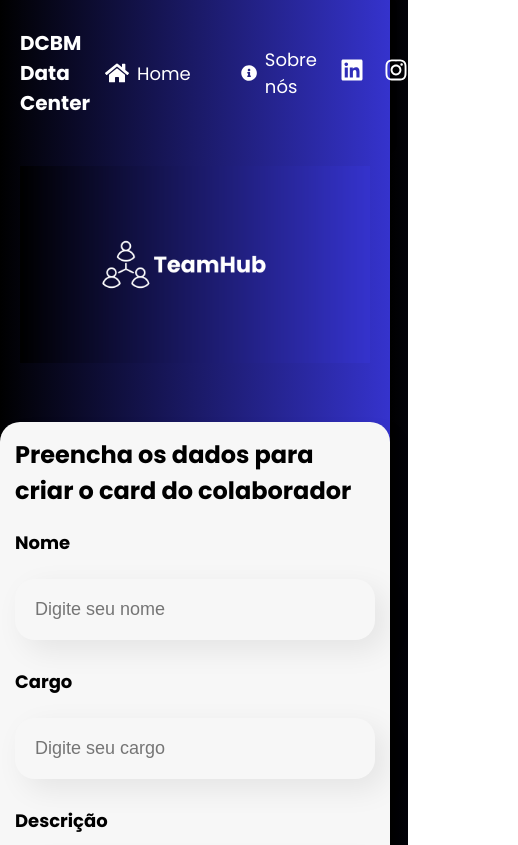
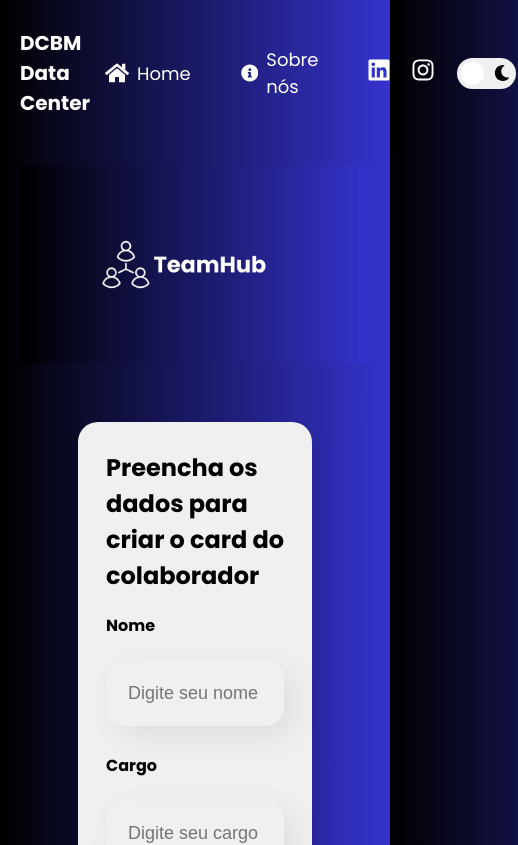
Before and after one commit to GustavoGodoiDev/Organo-teams, a React (Create React App) app: page / in a window 390 px wide. Shown: the top 845 px of the page, 518 px wide, since content can reach past the window. Built offline with nearby package versions, Linux system fonts and the light colour scheme.

Commit message:
Inclusão de modo light/dark

```diff
--- a/src/componentes/Formulario/Formulario.css
+++ b/src/componentes/Formulario/Formulario.css
@@ -1,5 +1,3 @@
-@import '../../variable.css';
-
 .formulario {
     display: flex;
     justify-content: center;
@@ -10,7 +8,7 @@
 
 .formulario form {
     max-width: 60%;
-    background-color: var(--cor-terciaria-branco);
+    background-color: var(--cor-fundo-claro);
     border-radius: 20px;
     padding: var(--padding-large) var(--padding-large);
     box-shadow: 8px 8px 16px var(--cor-borda);
@@ -19,36 +17,9 @@
     transition: all 0.3s ease;
 }
 
-@media (max-width: 1024px) {
-    .formulario form {
-        max-width: 80%;
-        padding: var(--padding-medium) var(--padding-medium);
-    }
-}
-
-@media (max-width: 768px) {
-    .formulario form {
-        max-width: 90%;
-        padding: var(--padding-small) var(--padding-small);
-    }
-}
-
-@media (max-width: 480px) {
-    .formulario form {
-        max-width: 100%;
-        padding: var(--padding-small) var(--padding-small);
-    }
-}
-
-.campo-texto {
-    margin-bottom: var(--padding-small);
-}
-
-.campo-texto label {
-    display: block;
-    margin-bottom: var(--padding-small);
-    font-size: var(--font-size-medium);
-    font-weight: var(--font-weight-bold);
+body.dark-mode .formulario form {
+    background-color: var(--cor-fundo-escuro);
+    box-shadow: 8px 8px 16px var(--cor-borda-escura);
 }
 
 .campo-texto input,
@@ -57,12 +28,37 @@
     background-color: var(--cor-fundo-rodape);
     box-shadow: 10px 10px 30px var(--cor-borda);
     width: 100%;
-    border: none;
+    border: 2px solid white;
+    border-color: var(--cor-fundo-claro);
     font-size: var(--font-size-medium);
     padding: var(--padding-medium);
     box-sizing: border-box;
     border-radius: 20px;
     transition: all ease 0.3s;
+}
+
+/* Hover nos campos de input, select e textarea */
+.campo-texto input:hover,
+.campo-texto select:hover,
+.campo-texto textarea:hover {
+    scale: 1.03;
+}
+
+/* Modo escuro: hover nos campos */
+body.dark-mode .campo-texto input:hover,
+body.dark-mode .campo-texto select:hover,
+body.dark-mode .campo-texto textarea:hover {
+    scale: 1.03;
+}
+
+/* Adicionando borda branca nos campos de entrada no modo escuro */
+body.dark-mode .campo-texto input,
+body.dark-mode .campo-texto select,
+body.dark-mode .campo-texto textarea {
+    background-color: var(--cor-fundo-escuro);
+    color: var(--cor-texto-claro);
+    box-shadow: 10px 10px 30px var(--cor-borda-escura);
+    border: 2px solid white; /* Borda fina branca */
 }
 
 .campo-texto input:focus,
@@ -72,156 +68,42 @@
     outline: none;
 }
 
-.campo-texto input:hover,
-.campo-texto select:hover,
-.campo-texto textarea:hover {
-    scale: 1.03;
-}
-
-.campo-texto textarea {
-    resize: vertical;
-    min-height: 120px;
-}
-
-.erro-time {
-    color: #e74c3c;
-    font-size: var(--font-size-small);
-    font-weight: var(--font-weight-bold);
-    margin-top: var(--padding-small);
-}
-
-.cropper-modal {
-    position: fixed;
-    top: 0;
-    left: 0;
-    right: 0;
-    bottom: 0;
-    background-color: rgba(0, 0, 0, 0.6);
-    display: flex;
-    justify-content: center;
-    align-items: center;
-    z-index: 9999;
-}
-
-.cropper-container {
-    position: relative;
-    width: 100%;
-    max-width: 600px;
-    height: 500px;
-    border: 2px solid #eaeaea;
-    border-radius: 10px;
-    overflow: hidden;
-    background-color: #000000;
-    display: flex;
-    align-items: center;
-    justify-content: center;
-    box-shadow: 0 4px 10px rgba(0, 0, 0, 0.1);
-}
-
-.cropper-controls {
-    display: flex;
-    justify-content: center;
-    gap: var(--padding-small);
-    width: 100%;
-    padding: var(--padding-medium);
-    position: absolute;
-    bottom: 0;
-    background-color: #d3d3d3;
-    border-top: 1px solid #eaeaea;
-    box-shadow: 0 -4px 10px rgba(0, 0, 0, 0.1);
-    border-radius: 0 0 10px 10px;
-    z-index: 100;
-    align-items: center;
-}
-
-.cropper-button {
-    padding: var(--padding-small) var(--padding-large);
-    font-weight: var(--font-weight-bold);
-    border-radius: 30px;
-    cursor: pointer;
-    font-size: var(--font-size-medium);
-    transition: background-color 0.3s ease, transform 0.3s ease;
-    display: inline-flex;
-    align-items: center;
-    justify-content: center;
-    text-align: center;
-    margin: var(--padding-small);
+body.dark-mode .campo-texto input:focus,
+body.dark-mode .campo-texto select:focus,
+body.dark-mode .campo-texto textarea:focus {
+    border-color: var(--cor-primaria-escura);
 }
 
 .cropper-button.confirmar {
     background-color: #0084ff;
     color: var(--text-color-light);
     border: none;
-    margin: var(--padding-small);
+    transition: background-color 0.3s;
 }
 
+/* Hover no botão confirmar */
 .cropper-button.confirmar:hover {
-    background-color: #3b5bd2;
-    transform: scale(1.05);
+    background-color: #006db3;
+}
+
+/* Modo escuro: hover no botão confirmar */
+body.dark-mode .cropper-button.confirmar:hover {
+    background-color: var(--cor-primaria-escura-hover);
 }
 
 .cropper-button.cancelar {
     background-color: #ff1900;
     color: var(--text-color-light);
     border: none;
+    transition: background-color 0.3s;
 }
 
+/* Hover no botão cancelar */
 .cropper-button.cancelar:hover {
-    background-color: #c0392b;
-    transform: scale(1.05);
+    background-color: #e50000;
 }
 
-input[type="range"] {
-    width: 100%;
-    max-width: 300px;
-    margin: var(--padding-small) 0;
+/* Modo escuro: hover no botão cancelar */
+body.dark-mode .cropper-button.cancelar:hover {
+    background-color: var(--cor-secundaria-escura-hover);
 }
-
-.cropper-container img {
-    max-width: 100%;
-    height: auto;
-    object-fit: cover;
-}
-
-.preview-imagem {
-    margin-top: var(--padding-large);
-    text-align: left;
-    display: block;
-    width: 120px;
-    height: auto;
-    object-fit: cover;
-    overflow: visible;
-    z-index: 10;
-    position: relative;
-    margin-left: var(--padding-small);
-}
-
-.preview-imagem img {
-    width: 100%;
-    height: 100%;
-    object-fit: cover;
-    border-radius: 20px;
-    box-shadow: 8px 8px 16px rgba(0,0,0, 0.08);
-}
-
-.preview-imagem button {
-    background-color: #0037ff;
-    display: block;
-    margin-top: var(--padding-medium);
-    padding: var(--padding-small) var(--padding-large);
-    font-size: var(--font-size-medium);
-    font-weight: var(--font-weight-bold);
-    border-radius: 10px;
-    color: var(--text-color-light);
-    cursor: pointer;
-    transition: background-color 0.3s ease, transform 0.3s ease;
-    margin-left: 0;
-    width: 100%;
-    z-index: 20;
-    box-shadow: 8px 8px 16px rgba(0,0,0, 0.08);
-}
-
-.preview-imagem button:hover {
-    background-color: #000000;
-    transform: scale(1.05);
-}
--- a/src/componentes/Header/header.css
+++ b/src/componentes/Header/header.css
@@ -1,6 +1,4 @@
-/* Header.css */
-
-/* Definindo o estilo geral do header */
+/* Estilo geral do header */
 .header {
     background: var(--gradient-background);
     font-family: var(--font-family-principal);
@@ -8,7 +6,8 @@
     display: flex;
     justify-content: center;
     align-items: center;
-    box-shadow: 0 2px 8px rgba(0, 0, 0, 0.1);  /* Sombras para dar destaque */
+    box-shadow: 0 2px 8px rgba(0, 0, 0, 0.1);
+    transition: background-color 0.3s ease, color 0.3s ease;
 }
 
 /* Container do header */
@@ -27,6 +26,7 @@
     font-weight: var(--font-weight-bold);
     color: var(--cor-texto-terciario);
     margin: 0;
+    transition: color 0.3s ease;
 }
 
 /* Navbar */
@@ -35,6 +35,7 @@
     justify-content: space-between;
     align-items: center;
     flex-grow: 1;
+    gap: var(--margin-medium);
 }
 
 /* Links da navbar */
@@ -69,6 +70,7 @@
 .navbar-links a svg {
     margin-right: 8px;
     font-size: 20px;
+    transition: color 0.3s ease;
 }
 
 /* Redes sociais na navbar */
@@ -86,7 +88,122 @@
     color: var(--primary-color);
 }
 
-/* Estilo para os ícones sociais */
-.navbar-social a svg {
-    font-size: 24px;
+/* Estilo do botão de alternância do tema (switch) */
+.theme-switch {
+    position: relative;
+    display: inline-block;
+    width: 70px;  /* Aumentado para melhorar a área de clique */
+    height: 35px; /* Mantido o mesmo tamanho */
+    border-radius: 50px;
+    border: 2px solid transparent; /* Borda invisível por padrão */
+    transition: border-color 0.3s ease;
 }
+
+/* A área de fundo do switch */
+.theme-switch input {
+    opacity: 0;
+    width: 0;
+    height: 0;
+}
+
+.theme-switch .slider {
+    position: absolute;
+    cursor: pointer;
+    top: 0;
+    left: 0;
+    right: 0;
+    bottom: 0;
+    background-color: var(--cor-fundo-claro);
+    transition: background-color 0.3s ease;
+    border-radius: 50px;
+    display: flex;
+    justify-content: space-between; /* Alinha os ícones aos extremos */
+    align-items: center;
+    padding: 0 6px;  /* Garantir espaçamento adequado */
+}
+
+/* A bolinha dentro do switch */
+.theme-switch .slider:before {
+    content: "";
+    position: absolute;
+    left: 4px;
+    top: 4px;
+    width: 23px;
+    height: 23px;
+    background-color: white;
+    border-radius: 50%;
+    transition: transform 0.3s ease, background-color 0.3s ease;
+    display: flex;
+    justify-content: center;
+    align-items: center;
+    font-size: 18px;
+    z-index: 0;
+}
+
+/* Quando o input está marcado (modo escuro), a bolinha vai para a direita */
+.theme-switch input:checked + .slider {
+    background-color: var(--cor-fundo-escuro);
+}
+
+/* Quando o input está marcado (modo escuro), a bolinha fica preta */
+.theme-switch input:checked + .slider:before {
+    transform: translateX(35px); /* Move a bolinha para a direita */
+    background-color: black;
+}
+
+/* Ícones dentro da bolinha */
+.theme-switch .slider .sun,
+.theme-switch .slider .moon {
+    display: none;  /* Oculta os ícones por padrão */
+    font-size: 18px;  /* Ajusta o tamanho dos ícones */
+    z-index: 2;
+}
+
+/* Ícone da lua no modo escuro */
+.theme-switch input:checked + .slider .moon {
+    display: block;
+    color: white;  /* Cor da lua */
+}
+
+/* Ícone do sol no modo claro */
+.theme-switch input:not(:checked) + .slider .sun {
+    display: block;
+    color: black;  /* Cor do sol */
+}
+
+/* Borda branca no modo escuro */
+body.dark-mode .theme-switch {
+    border-color: white;
+}
+
+/* Estilos para o modo escuro */
+body.dark-mode {
+    background-color: #121212;
+    color: #eaeaea;
+    transition: background-color 0.3s ease, color 0.3s ease;
+}
+
+body.dark-mode .header {
+    background-color: #333;
+}
+
+body.dark-mode .navbar-links a {
+    color: #eaeaea;
+}
+
+body.dark-mode .navbar-social a {
+    color: #eaeaea;
+}
+
+body.dark-mode .navbar-links a:hover,
+body.dark-mode .navbar-social a:hover {
+    color: var(--primary-color);
+}
+
+body.dark-mode .header-logo h1 {
+    color: var(--cor-texto-terciario);
+}
+
+body.dark-mode .theme-switch .slider {
+    background-color: var(--cor-primaria-escura);
+}
--- a/src/componentes/Header/header.js
+++ b/src/componentes/Header/header.js
@@ -1,17 +1,21 @@
-import React from "react";
-import { FaHome, FaInfoCircle, FaLinkedin, FaInstagram } from "react-icons/fa"; // Importando os ícones
+import React, { useState } from "react";
+import { FaHome, FaInfoCircle, FaLinkedin, FaInstagram, FaSun, FaMoon } from "react-icons/fa";
 import "./header.css";
 
 const Header = () => {
+    const [isDarkMode, setIsDarkMode] = useState(false);
+
+    const toggleTheme = () => {
+        setIsDarkMode(!isDarkMode);
+        document.body.classList.toggle("dark-mode", !isDarkMode);
+    };
+
     return (
-        <header className="header">
+        <header className={`header ${isDarkMode ? "dark" : "light"}`}>
             <div className="header-container">
-                {/* Logo */}
                 <div className="header-logo">
                     <h1>DCBM Data Center</h1>
                 </div>
-
-                {/* Navbar */}
                 <nav className="navbar">
                     <ul className="navbar-links">
                         <li>
@@ -27,8 +31,6 @@
                             </a>
                         </li>
                     </ul>
-
-                    {/* Social Icons */}
                     <div className="navbar-social">
                         <a href="https://www.linkedin.com/company/dcbmdatacenter/" target="_blank" rel="noopener noreferrer">
                             <FaLinkedin size={24} />
@@ -37,6 +39,20 @@
                             <FaInstagram size={24} />
                         </a>
                     </div>
+
+                    {/* Botão de alternância de tema */}
+                    <div className="theme-switch">
+                        <input
+                            type="checkbox"
+                            id="themeToggle"
+                            onChange={toggleTheme}
+                            checked={isDarkMode}
+                        />
+                        <label htmlFor="themeToggle" className="slider">
+                            <FaSun className="icon-sun" />
+                            <FaMoon className="icon-moon" />
+                        </label>
+                    </div>
                 </nav>
             </div>
         </header>
--- a/src/variable.css
+++ b/src/variable.css
@@ -3,6 +3,8 @@
 /* Definindo variáveis de cores para a PAGINA*/
 :root {
     --gradient-background: linear-gradient(to right, black, #3533cd);
+    --cor-fundo-claro: #f0f0f0;
+    --cor-fundo-escuro: #131313;
     --cor-primaria-roxo: #1032f1;
     --cor-secundaria-preto: #0f0c0c;
     --cor-terciaria-branco: #f7f7f7;
```
